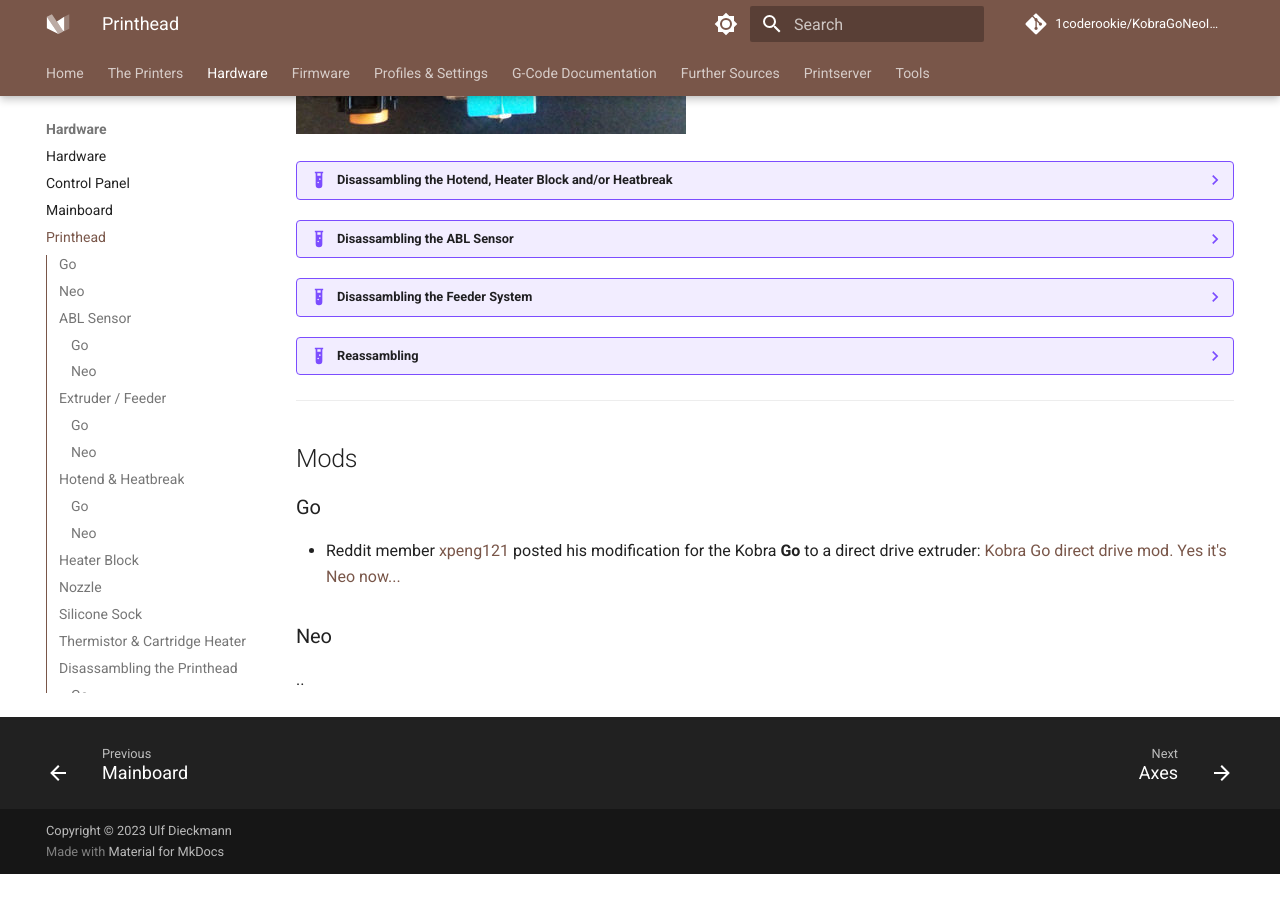
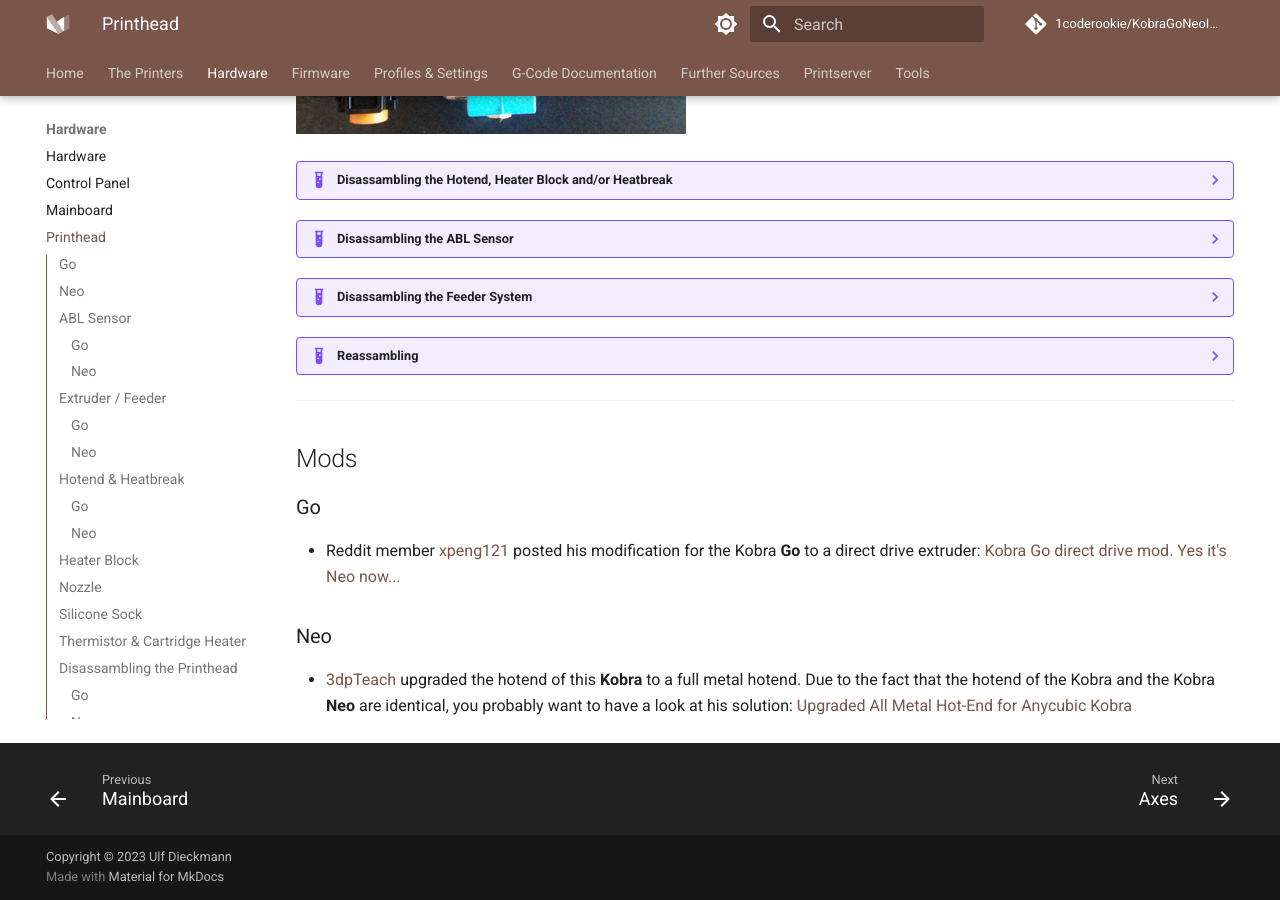
Before and after one commit to 1coderookie/KobraGoNeoInsights, an MkDocs documentation site: the page built from docs/hardware/printhead.md, in a window 1280 px wide and 900 px high, scrolled down 12854 px. Built offline with MkDocs 1.6.1 and Material for MkDocs 9.7.7, drawn with Linux system fonts in a browser that asks for light colours; comment, search, counter and statistics services are not loaded; before the commit the page ends 13728 px from its top, so only the background shows below that.

Commit message:
Update printhead.md

```diff
--- a/docs/hardware/printhead.md
+++ b/docs/hardware/printhead.md
@@ -326,4 +326,4 @@
 
 ### Neo
 
-..
+- [3dpTeach](https://www.youtube.com/@3dpTeach) upgraded the hotend of this **Kobra** to a full metal hotend. Due to the fact that the hotend of the Kobra and the Kobra **Neo** are identical, you probably want to have a look at his solution: [Upgraded All Metal Hot-End for Anycubic Kobra](https://www.youtube.com/watch?v=8AZB7HRxZfQ)
```
